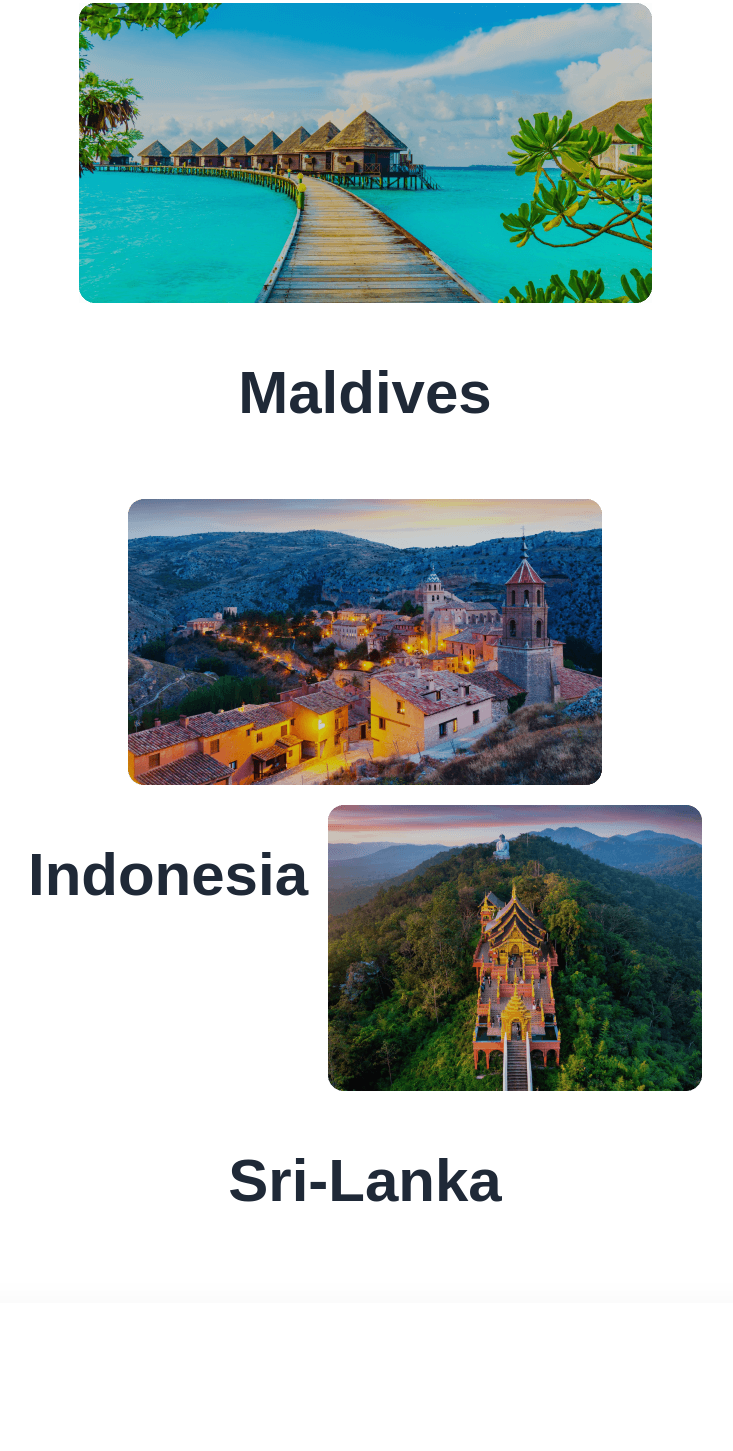
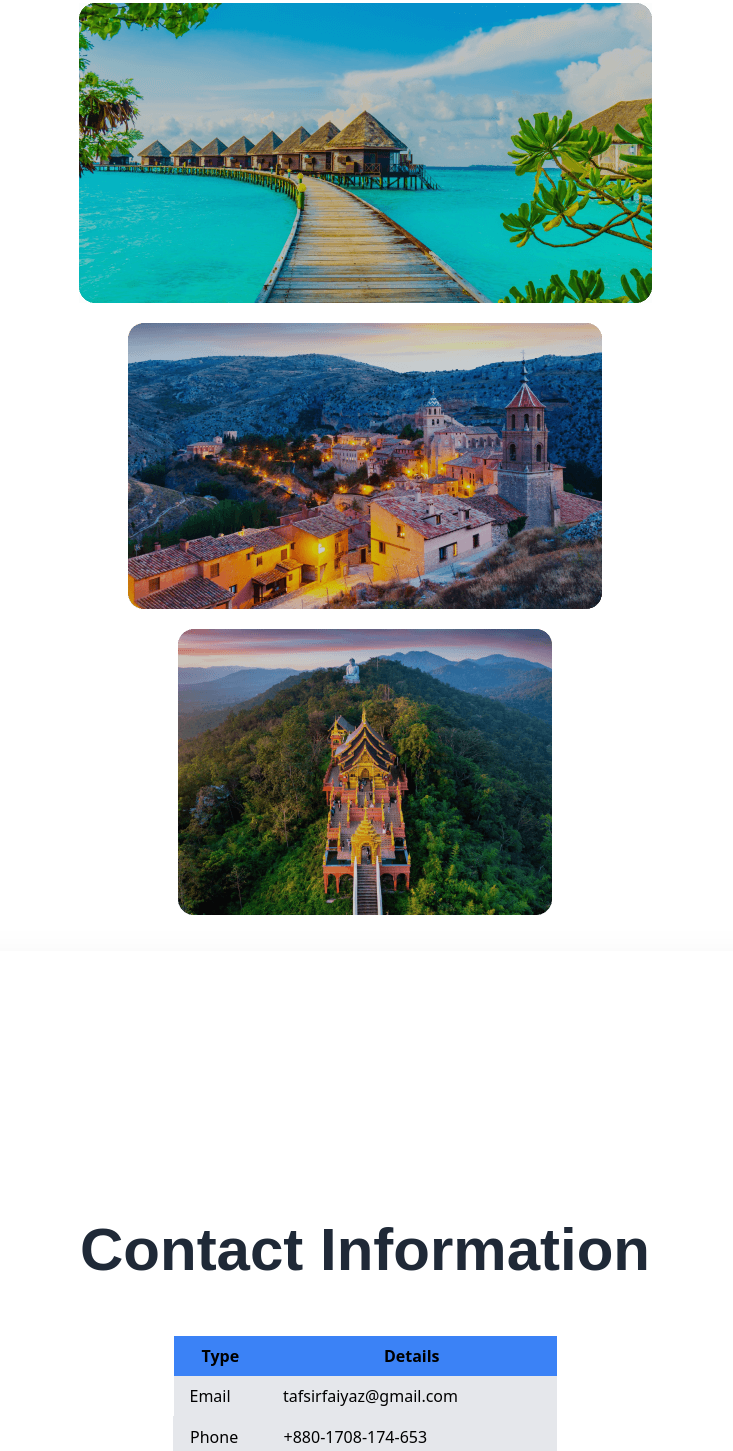
Before and after one commit to TafsirFaiyaz/My-Portfolio, a plain HTML site: page index.html in a window 1280 px wide. Shown: the part 5071-6522 px from the top of the page, without its empty margins (275-1008 px from the left). Drawn offline with nearby package versions, Linux system fonts and the light colour scheme; a web font is replaced by a local one.

Commit message:
Update index.html

```diff
--- a/index.html
+++ b/index.html
@@ -161,25 +161,25 @@
       </section>
 
       <section class="destination-img-container min-h-screen mb-9 ">
-        <h1 class="text-2xl font-semibold mb-4 paragraph text-6xl font-bold text-center py-10 text-red">Some Places I visited</h1>
+        <h2 class="text-2xl font-semibold mb-4 paragraph text-6xl font-bold text-center py-10 text-red">Some Places I visited</h2>
 
 
         <div class="maldives destination-text-position image-container">
           <img src="Images/Rectangle5.png" alt="A photograph from Maldives">
         </div>
-        <h2 class="text-1xl font-semibold mb-4 paragraph text-6xl font-bold text-center py-10 text-red">Maldives</h2>
+
 
 
         <div class="indonesia destination-text-position image-container">
           <img src="Images/Rectangle7.png" alt="A photograph from Indonesia">
         </div>
-        <h2 class="text-1xl font-semibold mb-4 paragraph text-6xl font-bold text-center py-10 text-red">Indonesia</h2>
+
 
 
         <div class="srilanka destination-text-position image-container">
           <img src="Images/Rectangle6.png" alt="A photograph from Sri-Lanka">
         </div>
-        <h2 class="text-1xl font-semibold mb-4 paragraph text-6xl font-bold text-center py-10 text-red">Sri-Lanka</h2>
+
 
       </section>
 
```
